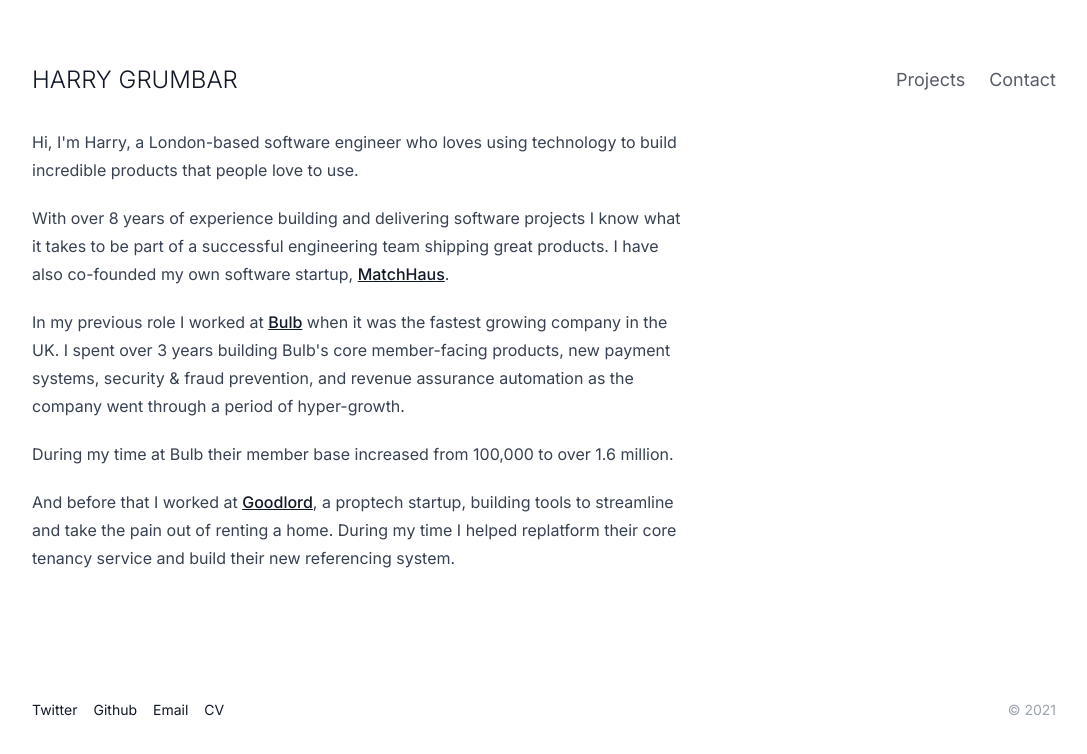
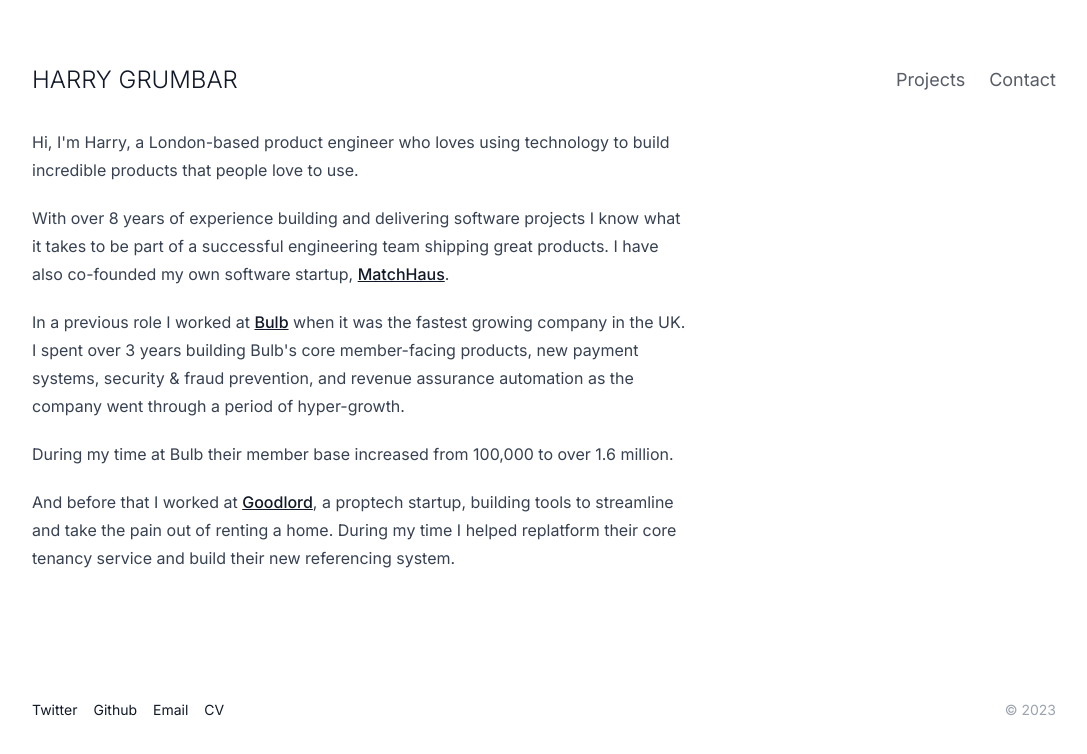
Before and after one commit to harrygr/harry.grumbar.me, a Next.js app: page / in a window 1280 px wide. Shown: the top 754 px of the page, without its empty margins (96-1183 px from the left). Built offline with nearby package versions, Linux system fonts and the light colour scheme; no server answers.

Commit message:
Tweak some home page content

```diff
--- a/src/app/page.tsx
+++ b/src/app/page.tsx
@@ -3,9 +3,9 @@ import differenceInYears from "date-fns/differenceInYears";
 import React from "react";
 
 export const metadata = {
-  title: "Harry Grumbar | London-based software engineer",
+  title: "Harry Grumbar | London-based product engineer",
   description:
-    "Harry Grumbar is a software engineer and technical co-founder based in London with skills in front and back-end web development, cloud services and agile working methods. He has experience delivering high-quality software to millions of users across a range of industries.",
+    "Harry Grumbar is a product engineer and technical co-founder based in London with skills in front and back-end web development, cloud services and agile working methods. He has experience delivering high-quality software to millions of users across a range of industries.",
 };
 
 const Home = () => {
@@ -17,7 +17,7 @@ const Home = () => {
   return (
     <article className="prose">
       <p>
-        Hi, I'm Harry, a London-based software engineer who loves using
+        Hi, I'm Harry, a London-based product engineer who loves using
         technology to build incredible products that people love to use.
       </p>
 
@@ -38,7 +38,7 @@ const Home = () => {
       </p>
 
       <p>
-        In my previous role I worked at{" "}
+        In a previous role I worked at{" "}
         <a
           href="https://bulb.co.uk"
           target="_blank"
--- a/src/components/SiteFooter.tsx
+++ b/src/components/SiteFooter.tsx
@@ -3,6 +3,8 @@ import * as React from "react";
 interface Props {
   className?: string;
 }
+
+const currentYear = new Date().getFullYear();
 
 export const SiteFooter: React.FC<Props> = ({ className = "" }) => {
   return (
@@ -41,7 +43,7 @@ export const SiteFooter: React.FC<Props> = ({ className = "" }) => {
           </li>
         </ul>
       </nav>
-      <p className="text-gray-400">&copy; 2021</p>
+      <p className="text-gray-400">&copy; {currentYear}</p>
     </footer>
   );
 };
--- a/src/components/icons/externalLink.tsx
+++ b/src/components/icons/externalLink.tsx
@@ -5,6 +5,7 @@ export const ExternalLink = (props: React.ComponentProps<"svg">) => {
       viewBox="0 0 20 20"
       fill="currentColor"
       className="w-5 h-5"
+      aria-hidden="true"
       {...props}
     >
       <path
```
